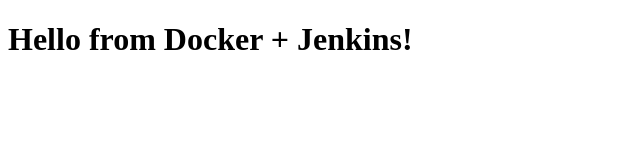
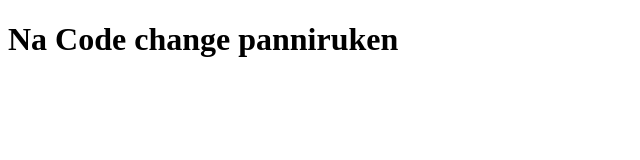
Before and after one commit to udhaya-demo/docker-sample-app, a plain HTML site: page index.html in a window 1280 px wide. Shown: the whole page, without its empty margins (0-640 px from the left). Drawn offline with Linux system fonts and the light colour scheme.

Commit message:
Update index.html

```diff
--- a/index.html
+++ b/index.html
@@ -4,6 +4,6 @@
   <title>Welcome</title>
 </head>
 <body>
-  <h1>Hello from Docker + Jenkins!</h1>
+  <h1>Na Code change panniruken</h1>
 </body>
 </html>
```
